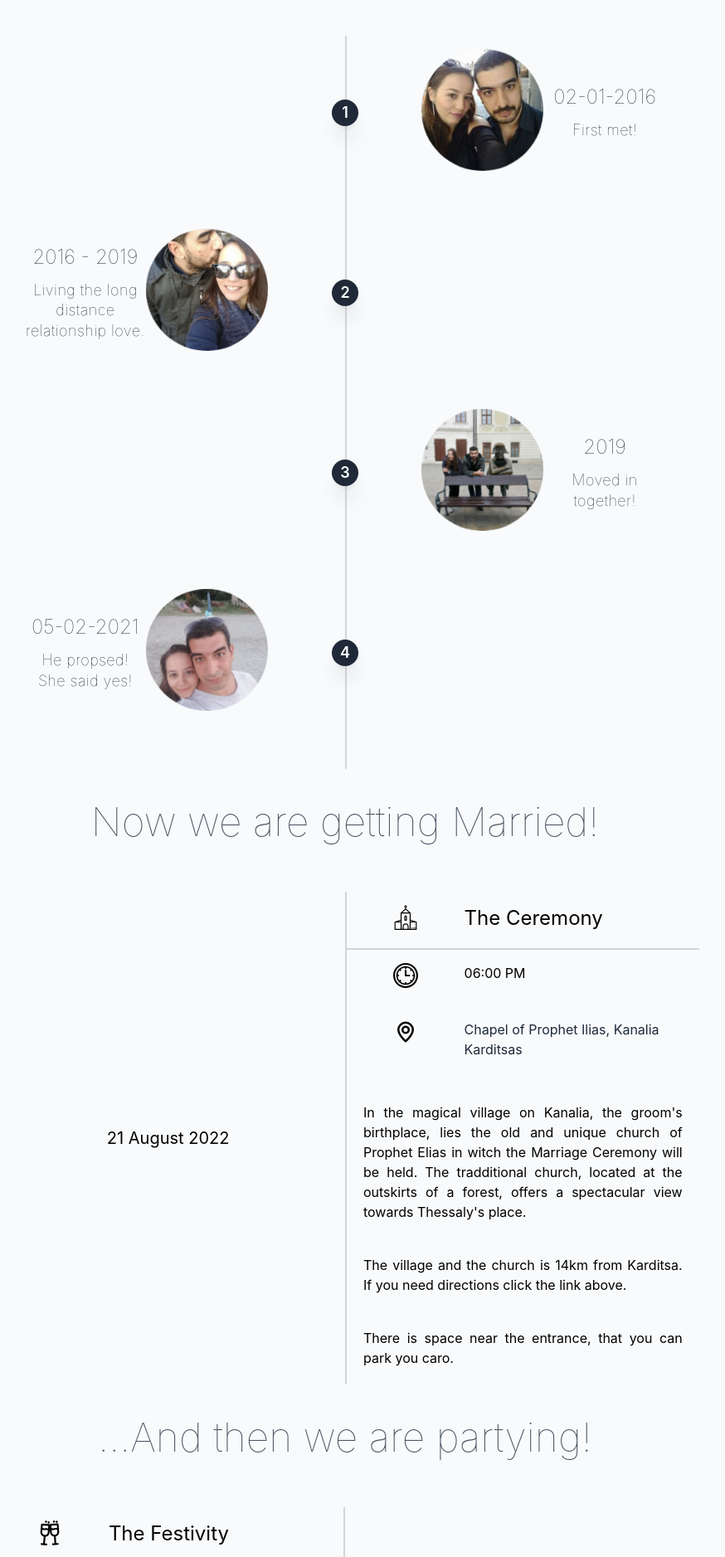
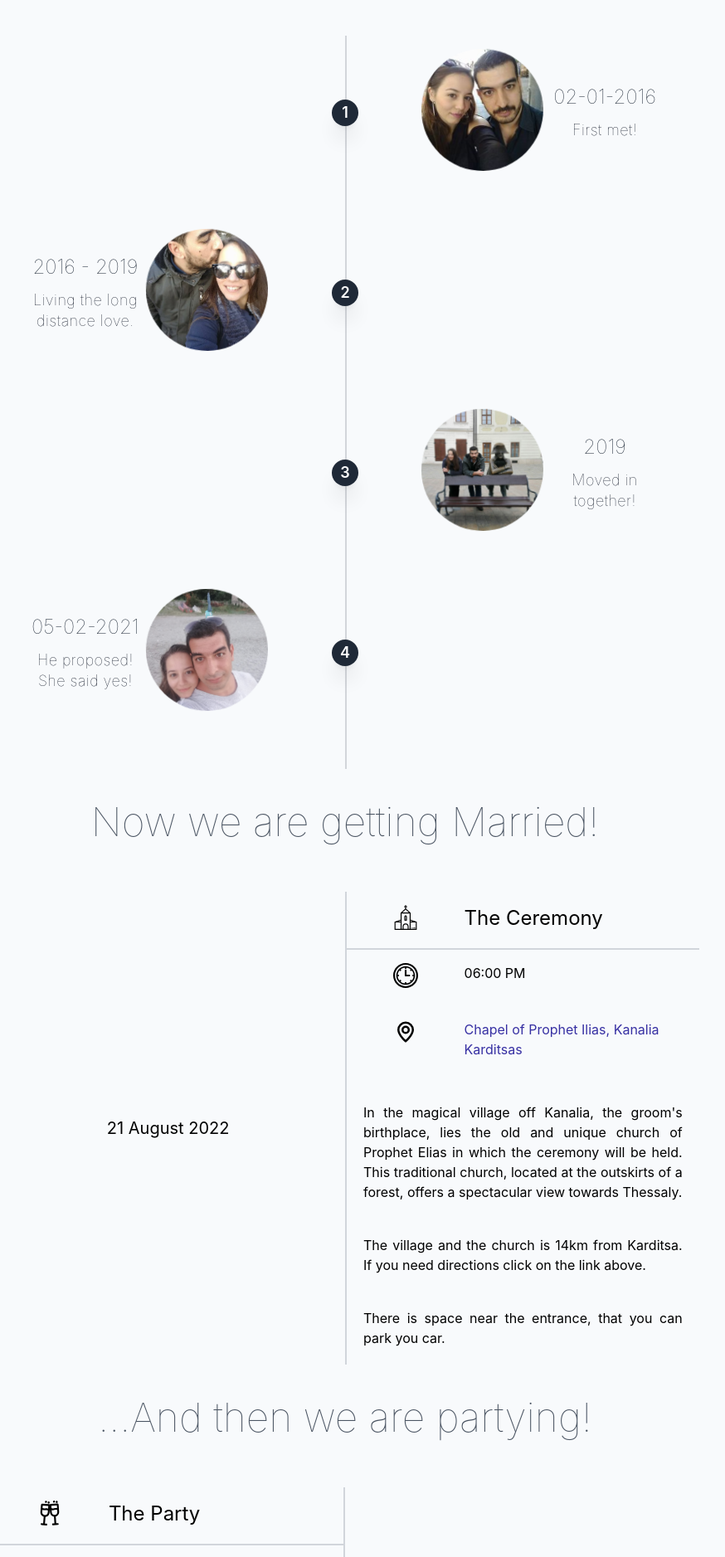
Before and after one commit to ethelserth/weddingApp, a Next.js app: page / in a window 1280 px wide. Shown: the part 885-2762 px from the top of the page at 83% size, without its empty margins (224-1098 px from the left). Built offline with nearby package versions, Linux system fonts and the light colour scheme.

Commit message:
cleaning up and css

```diff
--- a/components/sections/Hero.js
+++ b/components/sections/Hero.js
@@ -9,7 +9,7 @@ const Hero = ({}) => {
                             <div className="hero-content text-center text-neutral-content">
                             <div className="max-w-md animate-fade-in-down">
                                 <p className="mb-5 text-white">21 August 2022</p>
-                                <h1 className="mb-5 text-5xl font-thin text-white	">Agathoklis & Emily Wedding.</h1>
+                                <h1 className="mb-5 text-5xl font-thin text-white">Agathoklis &amp; Emily <br /> Our Wedding</h1>
                             </div>
                             </div>
                         </div>
--- a/components/sections/Marriage.js
+++ b/components/sections/Marriage.js
@@ -57,20 +57,20 @@ const Marriage = ({}) => {
                                     </div>
                                     <h4 className="basis-2/3">
                                         <Link href="https://www.google.com/maps/place/Church+Prophet+Elias/@39.3954593,21.7970212,15z/data=!4m5!3m4!1s0x0:0xcad246f1b2d80176!8m2!3d39.3962762!4d21.7972823">
-                                            <a className="text-slate-800" target="_blank">Chapel of Prophet Ilias, Kanalia Karditsas</a>
+                                            <a className="text-indigo-800" target="_blank">Chapel of Prophet Ilias, Kanalia Karditsas</a>
                                         </Link>
                                     </h4>
                                 </div>
                                 <div className="flex flex-row pt-4">
                                     <p className="basis-3/3 p-5 text-justify">
-                                        In the magical village on Kanalia, the groom&apos;s birthplace, lies the old and unique church of Prophet Elias in witch the Marriage Ceremony will be held. The tradditional church, located at the outskirts of a forest, offers a spectacular view towards Thessaly&apos;s place.
+                                        In the magical village off Kanalia, the groom&apos;s birthplace, lies the old and unique church of Prophet Elias in which the ceremony will be held. This traditional church, located at the outskirts of a forest, offers a spectacular view towards Thessaly.
                                     </p>
                                 </div>
                                 <div className="flex flex-row">
-                                    <p className="basis-3/3 p-5 text-justify">The village and the church is 14km from Karditsa. If you need directions click the link above.</p>
+                                    <p className="basis-3/3 p-5 text-justify">The village and the church is 14km from Karditsa. If you need directions click on the link above.</p>
                                 </div>
                                 <div className="flex flex-row">
-                                    <p className="basis-3/3 p-5 text-justify">There is space near the entrance, that you can park you caro.</p>
+                                    <p className="basis-3/3 p-5 text-justify">There is space near the entrance, that you can park you car.</p>
                                 </div>
                             </div>
                         </div>
@@ -89,7 +89,7 @@ const Marriage = ({}) => {
                                             className="basis-1/3"
                                         />
                                     </div>
-                                    <h4 className="basis-2/3 text-2xl">The Festivity</h4>
+                                    <h4 className="basis-2/3 text-2xl">The Party</h4>
                                 </div>
                                 <div className="flex flex-row pb-4 pt-4">
                                     <div className='basis-1/3 text-center'>
@@ -114,28 +114,28 @@ const Marriage = ({}) => {
                                         />
                                     </div>
                                     <h4 className="basis-2/3">
-                                        <Link href="https://www.google.com/maps/place/Church+Prophet+Elias/@39.3954593,21.7970212,15z/data=!4m5!3m4!1s0x0:0xcad246f1b2d80176!8m2!3d39.3962762!4d21.7972823">
-                                            <a className="text-slate-800" target="_blank">Nevros Hotel Resort &amp; Spa</a>
+                                        <Link href="https://www.google.com/maps/place/Nevros+Hotel+Resort+and+Spa/@39.2817974,21.7294522,17z/data=!3m1!4b1!4m8!3m7!1s0x13592f68aaf9d815:0xd5c7bc3314ee31e!5m2!4m1!1i2!8m2!3d39.2817974!4d21.7316409">
+                                            <a className="text-indigo-800" target="_blank">Nevros Hotel Resort &amp; Spa</a>
                                         </Link>
                                     </h4>
                                 </div>
                                 <div className="flex flex-row pt-4">
                                     <p className="basis-3/3 p-5 text-justify">
-                                        Did someone said Party? We did!
+                                        Did someone said party? We did!
                                     </p>
                                 </div>
                                 <div className="flex flex-row">
                                     <p className="basis-3/3 p-5 text-justify">
-                                        After the ceremony, join us for our wedding party that will take place in the amazing
+                                        After the ceremony, join our wedding party that will take place in the amazing
                                         <Link href="https://www.nevros.gr/el/">
-                                            <a className="text-slate-800" target="_blank">Nevros Hotel Resort &amp; Spa</a>
+                                            <a className="text-indigo-800" target="_blank"> Nevros Hotel Resort &amp; Spa</a>
                                         </Link>
-                                        . There we will dance and laugh together until the next morning.
+                                        . We will dance and party together until the next morning.
                                     </p>
                                 </div>
                                 <div className="flex flex-row pt-4">
                                     <p className="basis-3/3 p-5 text-justify">
-                                        Nevros Hotel, is located at Neoxori in Lake Plastira.
+                                        Nevros Hotel, is located at Neoxori in Lake Plastira. Click the link above for directions.
                                     </p>
                                 </div>
                             </div>
--- a/components/sections/RSVP.js
+++ b/components/sections/RSVP.js
@@ -28,7 +28,7 @@ const RSVP = ({status, message, onValidated}) => {
     };
 
     return (
-        <section className="bg-slate-50">
+        <section className="bg-slate-50 mb-4">
             <div className="w-11/12 lg:w-5/12 mx-auto">
                 <div className="flex items-center justify-center">
                     <div className="container mx-auto w-full h-full">
@@ -93,8 +93,8 @@ const RSVP = ({status, message, onValidated}) => {
                                     />
                                     <label htmlFor="FNAME">Will you miss out?</label>
                                 </div>
-                                <div className='flex-col flex'>
-                                    <button style={{ fontSize: "2em", padding: 5 }} onClick={submit}>
+                                <div className='mt-2 flex-col flex w-5/12 bg-transparent hover:bg-slate-500 text-grey-700 font-semibold hover:text-white py-2 px-4 border border-slate-500 hover:border-transparent rounded'>
+                                    <button onClick={submit}>
                                         Submit
                                     </button>
                                 </div>
--- a/components/sections/TimeLine.js
+++ b/components/sections/TimeLine.js
@@ -67,7 +67,7 @@ const TimeLine = (props) => {
                                         </div>
                                         <div className="basis-1/2  justify-center text-center">
                                             <h3 className="mb-3 font-thin text-gray-800 text-2xl">2016 - 2019</h3>
-                                            <p className="font-thin text-lg leading-snug tracking-wide text-gray-900 text-opacity-100">Living the long distance relationship love.</p>
+                                            <p className="font-thin text-lg leading-snug tracking-wide text-gray-900 text-opacity-100">Living the long distance love.</p>
                                         </div>
                                     </div>
                                 </div>
@@ -111,7 +111,7 @@ const TimeLine = (props) => {
                                         </div>
                                         <div className="basis-1/2  justify-center text-center">
                                             <h3 className="mb-3 font-thin text-gray-800 text-2xl">05-02-2021</h3>
-                                            <p className="font-thin text-lg leading-snug tracking-wide text-gray-900 text-opacity-100">He propsed!<br/> She said yes! </p>
+                                            <p className="font-thin text-lg leading-snug tracking-wide text-gray-900 text-opacity-100">He proposed!<br/> She said yes! </p>
                                         </div>
                                     </div>
                                 </div>
```
